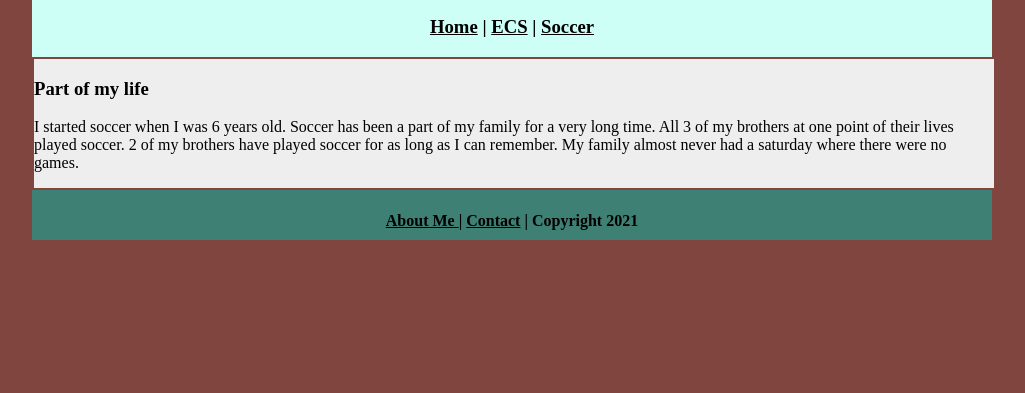
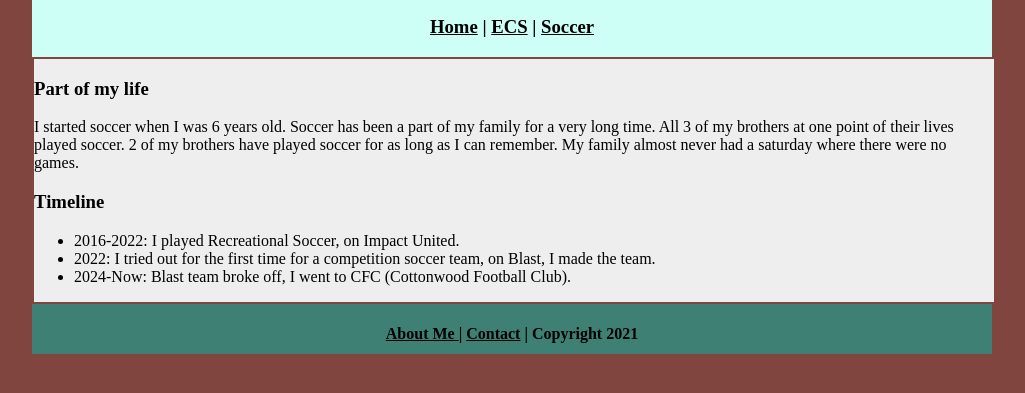
Before and after one commit to MiriamGiles/ecsportfolio, a plain HTML site: page soccer/index.html in a window 1280 px wide. Shown: the part 83-476 px from the top of the page, without its empty margins (128-1153 px from the left). Drawn offline with Linux system fonts and the light colour scheme.

Commit message:
Update index.html

```diff
--- a/soccer/index.html
+++ b/soccer/index.html
@@ -19,6 +19,12 @@
 	  <p> I started soccer when I was 6 years old. Soccer has been a part of my family for a very long time.
 	All 3 of my brothers at one point of their lives played soccer. 2 of my brothers have played soccer for as long as I can remember.
 	My family almost never had a saturday where there were no games.</p>
+	  <h3>Timeline</h3>
+	  <ul>
+		  <li>2016-2022: I played Recreational Soccer, on Impact United.</li>
+		  <li>2022: I tried out for the first time for a competition soccer team, on Blast, I made the team.</li>
+		  <li>2024-Now: Blast team broke off, I went to CFC (Cottonwood Football Club).</li>
+	  </ul>
 
   </div>
   <div class="footer">
```
